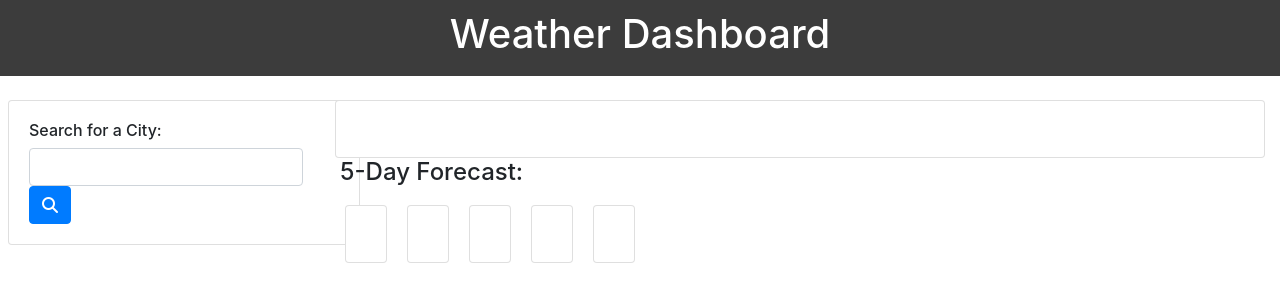
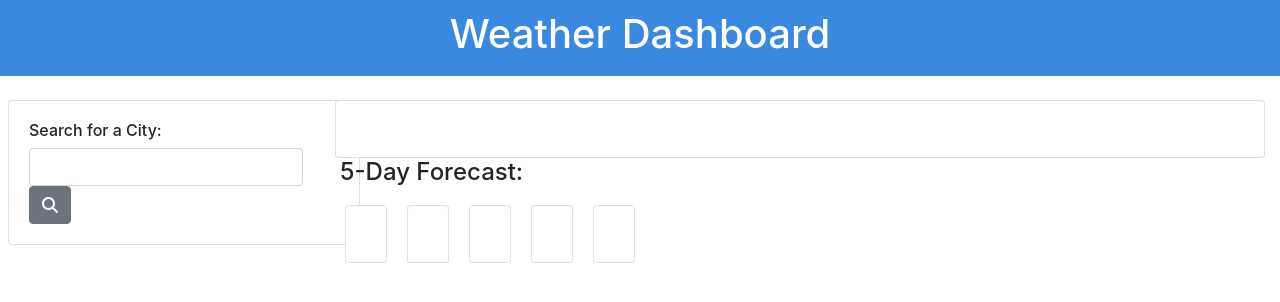
Before and after one commit to kenfcheng/WeatherApp, a plain HTML site: page index.html in a window 1280 px wide. Drawn offline with nearby package versions, Linux system fonts and the light colour scheme.

```diff
--- a/index.html
+++ b/index.html
@@ -5,7 +5,7 @@
     <meta charset="UTF-8">
     <meta name="viewport" content="width=device-width, initial-scale=1.0">
     <meta http-equiv="X-UA-Compatible" content="ie=edge">
-    <title>Weather Dashboard</title>
+    <title>Weather</title>
 
 
  <!--Search Icon API-->
@@ -42,7 +42,7 @@
                             <div class="form-group">
                                 <input type="text" class="form-control" id="city-input">
                             </div>
-                            <button id="search-button" type="submit" class="btn btn-primary"><i
+                            <button id="search-button" type="submit" class="btn btn-secondary"><i
                                     class="fas fa-search"></i></button>
                         </form>
                     </div>
--- a/script.js
+++ b/script.js
@@ -54,7 +54,7 @@
       let cityName = $("<h3>").text(weather.name);
       $("#city-name").prepend(cityName);
 
-      const weatherIcon = $("<img>");
+      let weatherIcon = $("<img>");
       weatherIcon.attr(
         "src",
         "https://openweathermap.org/img/w/" + weather.weather[0].icon + ".png"
--- a/style.css
+++ b/style.css
@@ -3,7 +3,7 @@
 }
 
 .heading {
-  background-color: #3c3c3c;
+  background-color: #3b88e0;
   color: #ffffff;
   text-align: center;
   padding: 10px;
```
